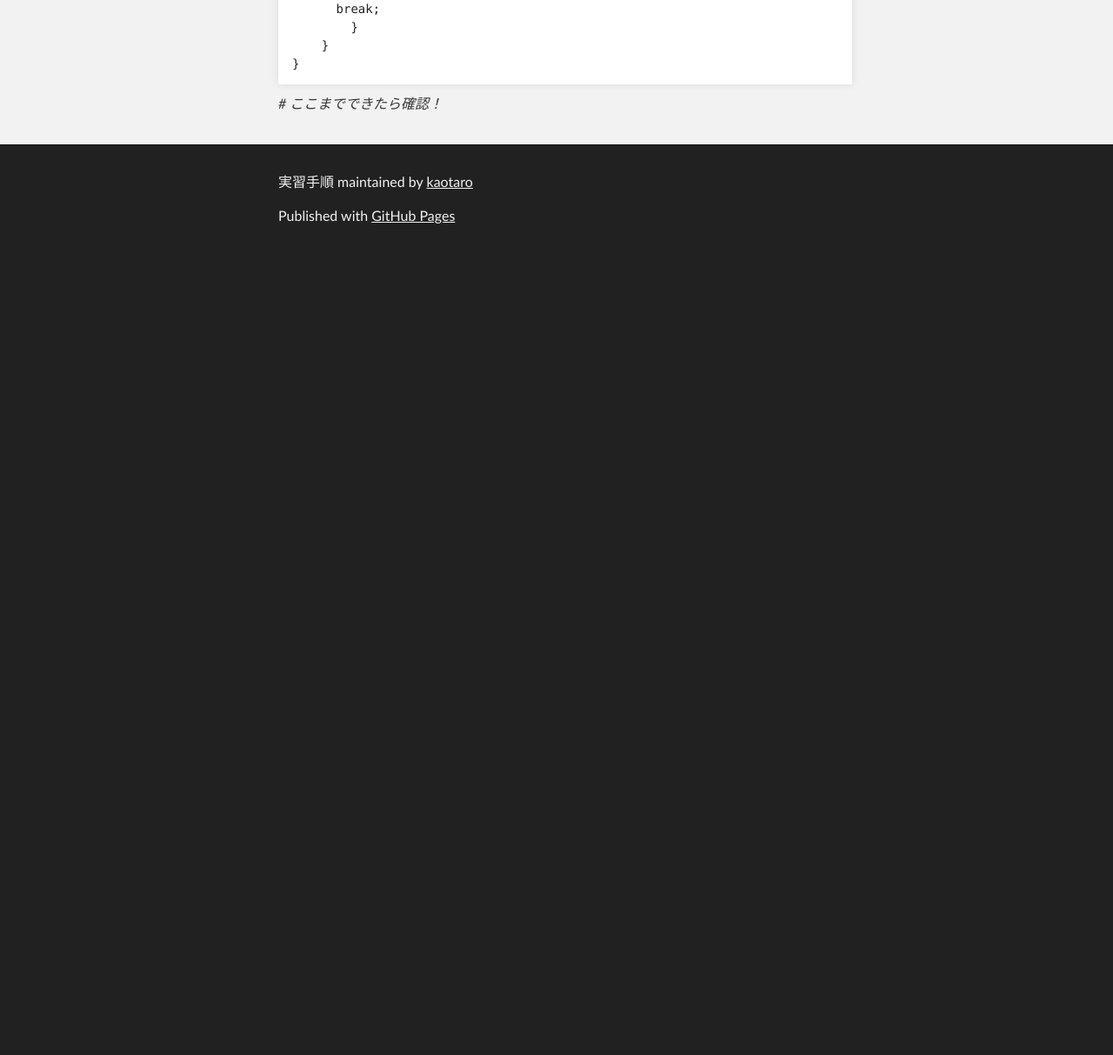
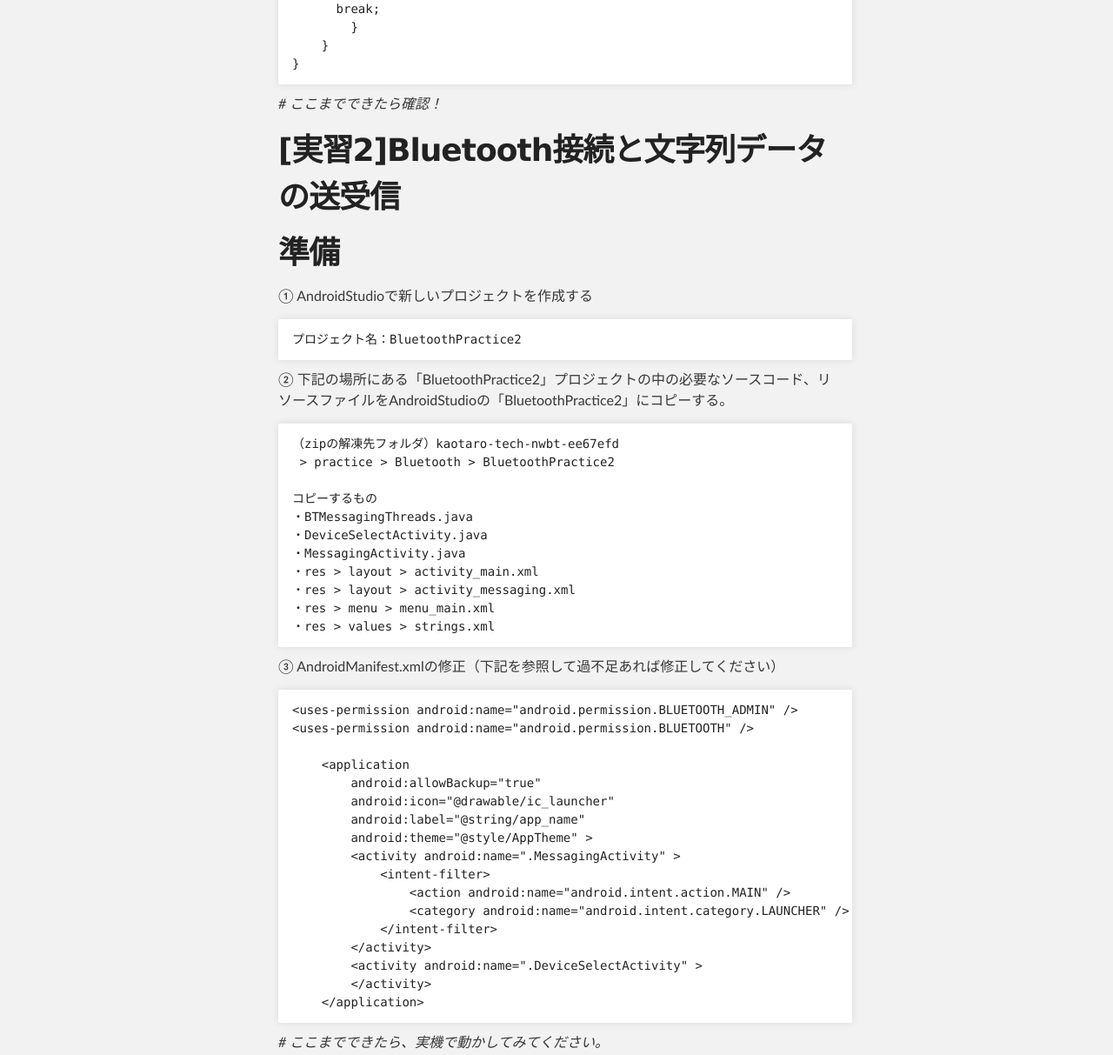
Before and after one commit to kaotaro/tech-nwbt, a plain HTML site: page index.html in a window 1280 px wide. Shown: the part 6391-7604 px from the top of the page at 87% size. Before the commit the page ends 6686 px from the top, so only its background shows below. Drawn offline with Linux system fonts and the light colour scheme.

```diff
--- a/index.html
+++ b/index.html
@@ -314,6 +314,55 @@ public void onItemClick(AdapterView&lt;?&gt; parent, View view,
 </code></pre>
 
 <p><em># ここまでできたら確認！</em></p>
+
+<h1>
+<a id="実習2bluetooth接続と文字列データの送受信" class="anchor" href="#%E5%AE%9F%E7%BF%922bluetooth%E6%8E%A5%E7%B6%9A%E3%81%A8%E6%96%87%E5%AD%97%E5%88%97%E3%83%87%E3%83%BC%E3%82%BF%E3%81%AE%E9%80%81%E5%8F%97%E4%BF%A1" aria-hidden="true"><span class="octicon octicon-link"></span></a>[実習2]Bluetooth接続と文字列データの送受信</h1>
+
+<h1>
+<a id="準備-1" class="anchor" href="#%E6%BA%96%E5%82%99-1" aria-hidden="true"><span class="octicon octicon-link"></span></a>準備</h1>
+
+<p>① AndroidStudioで新しいプロジェクトを作成する</p>
+
+<pre><code>プロジェクト名：BluetoothPractice2
+</code></pre>
+
+<p>② 下記の場所にある「BluetoothPractice2」プロジェクトの中の必要なソースコード、リソースファイルをAndroidStudioの「BluetoothPractice2」にコピーする。</p>
+
+<pre><code>（zipの解凍先フォルダ）kaotaro-tech-nwbt-ee67efd
+ &gt; practice &gt; Bluetooth &gt; BluetoothPractice2
+
+コピーするもの
+・BTMessagingThreads.java
+・DeviceSelectActivity.java
+・MessagingActivity.java
+・res &gt; layout &gt; activity_main.xml
+・res &gt; layout &gt; activity_messaging.xml
+・res &gt; menu &gt; menu_main.xml
+・res &gt; values &gt; strings.xml
+</code></pre>
+
+<p>③ AndroidManifest.xmlの修正（下記を参照して過不足あれば修正してください）</p>
+
+<pre><code>&lt;uses-permission android:name="android.permission.BLUETOOTH_ADMIN" /&gt;
+&lt;uses-permission android:name="android.permission.BLUETOOTH" /&gt;
+
+    &lt;application
+        android:allowBackup="true"
+        android:icon="@drawable/ic_launcher"
+        android:label="@string/app_name"
+        android:theme="@style/AppTheme" &gt;
+        &lt;activity android:name=".MessagingActivity" &gt;
+            &lt;intent-filter&gt;
+                &lt;action android:name="android.intent.action.MAIN" /&gt;
+                &lt;category android:name="android.intent.category.LAUNCHER" /&gt;
+            &lt;/intent-filter&gt;
+        &lt;/activity&gt;
+        &lt;activity android:name=".DeviceSelectActivity" &gt;
+        &lt;/activity&gt;
+    &lt;/application&gt;
+</code></pre>
+
+<p><em># ここまでできたら、実機で動かしてみてください。</em></p>
       </section>
     </div>
 
```
Also changed, not shown: params.json (+1 -1 lines).
